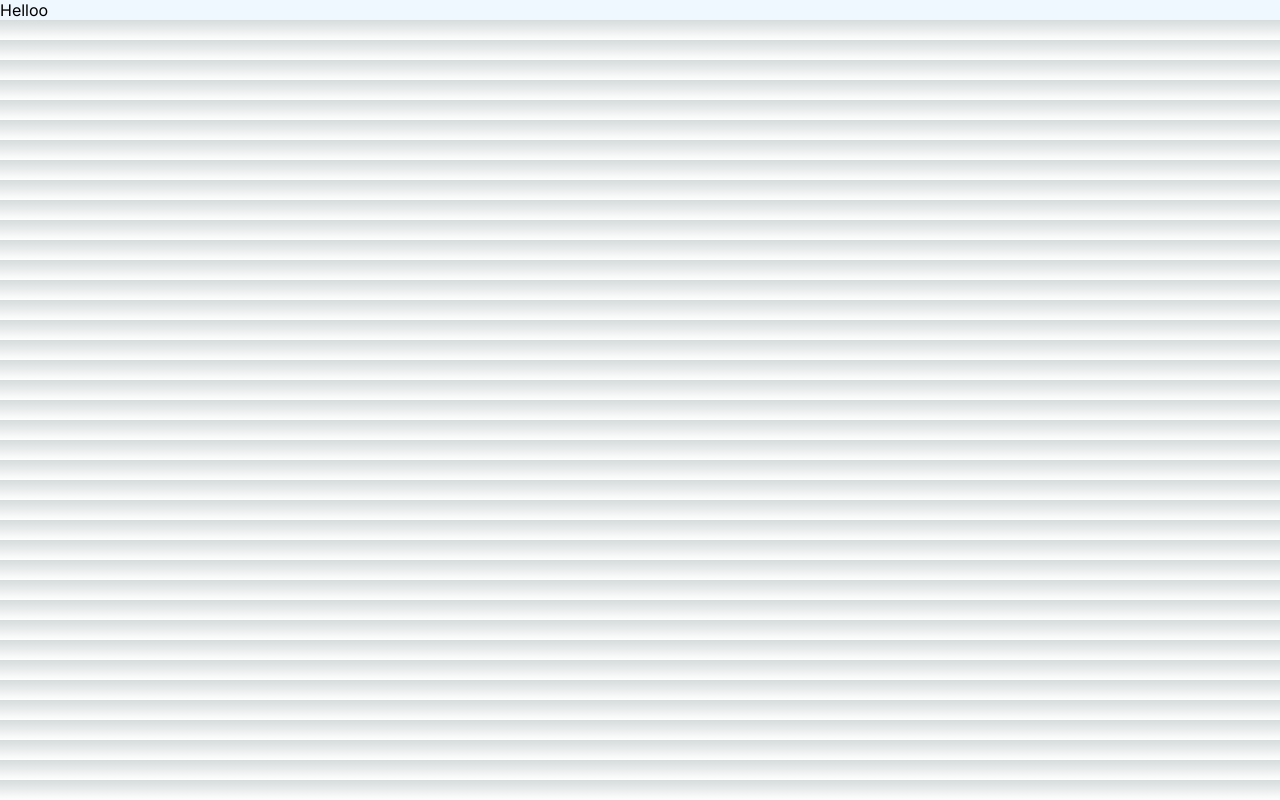
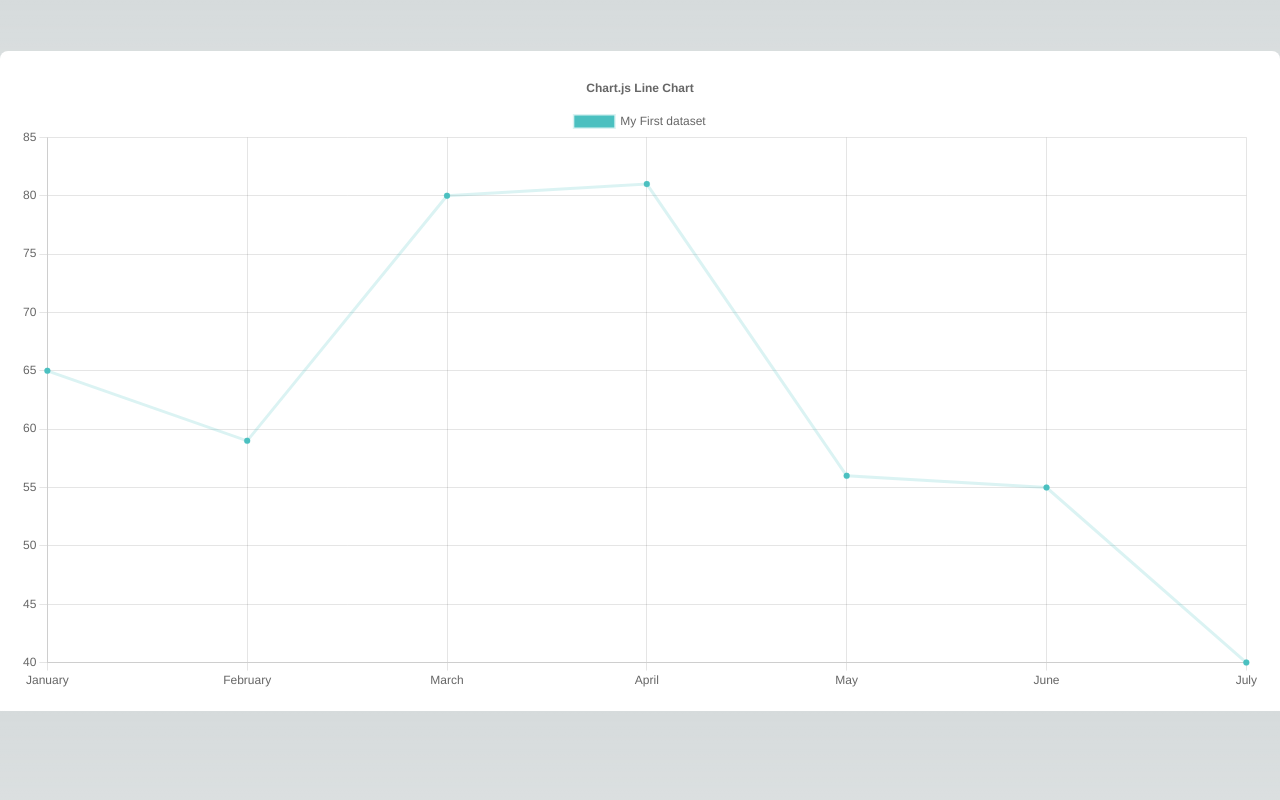
Before and after one commit to Dvaking/Piscine-Survivor, a Next.js app: page /statistics in a window 1280 px wide. Built offline with nearby package versions, Linux system fonts and the light colour scheme.

Commit message:
[UPT] Statictics Feature C

```diff
--- a/app/statistics/page.module.css
+++ b/app/statistics/page.module.css
@@ -1,3 +1,8 @@
-.statistics {
-  background-color: aliceblue;
+.chart-container {
+  width: 100%;
+  height: 100%;
+  margin-top: 4%;
+  padding: 20px;
+  background-color: white;
+  border-radius: 8px;
 }
--- a/app/statistics/page.tsx
+++ b/app/statistics/page.tsx
@@ -1,11 +1,63 @@
-import styles from "./page.module.css";
+"use client";
 
-export default function Statistics() {
+import React, { useRef } from 'react';
+import { Line } from 'react-chartjs-2';
+import {
+  Chart as ChartJS,
+  CategoryScale,
+  LinearScale,
+  PointElement,
+  LineElement,
+  Title,
+  Tooltip,
+  Legend,
+} from 'chart.js';
+import styles from './page.module.css';
+
+ChartJS.register(
+  CategoryScale,
+  LinearScale,
+  PointElement,
+  LineElement,
+  Title,
+  Tooltip,
+  Legend
+);
+
+const MyChart: React.FC = () => {
+  const chartRef = useRef(null);
+
+  const data = {
+    labels: ['January', 'February', 'March', 'April', 'May', 'June', 'July'],
+    datasets: [
+      {
+        label: 'My First dataset',
+        data: [65, 59, 80, 81, 56, 55, 40],
+        fill: false,
+        backgroundColor: 'rgb(75, 192, 192)',
+        borderColor: 'rgba(75, 192, 192, 0.2)',
+      },
+    ],
+  };
+
+  const options = {
+    responsive: true,
+    plugins: {
+      legend: {
+        position: 'top' as const,
+      },
+      title: {
+        display: true,
+        text: 'Chart.js Line Chart',
+      },
+    },
+  };
+
   return (
-    <body>
-      <main className={styles.statistics}>
-        Helloo
-      </main>
-    </body>
+    <div className={styles['chart-container']}>
+      <Line ref={chartRef} data={data} options={options} />
+    </div>
   );
-}
+};
+
+export default MyChart;
```
